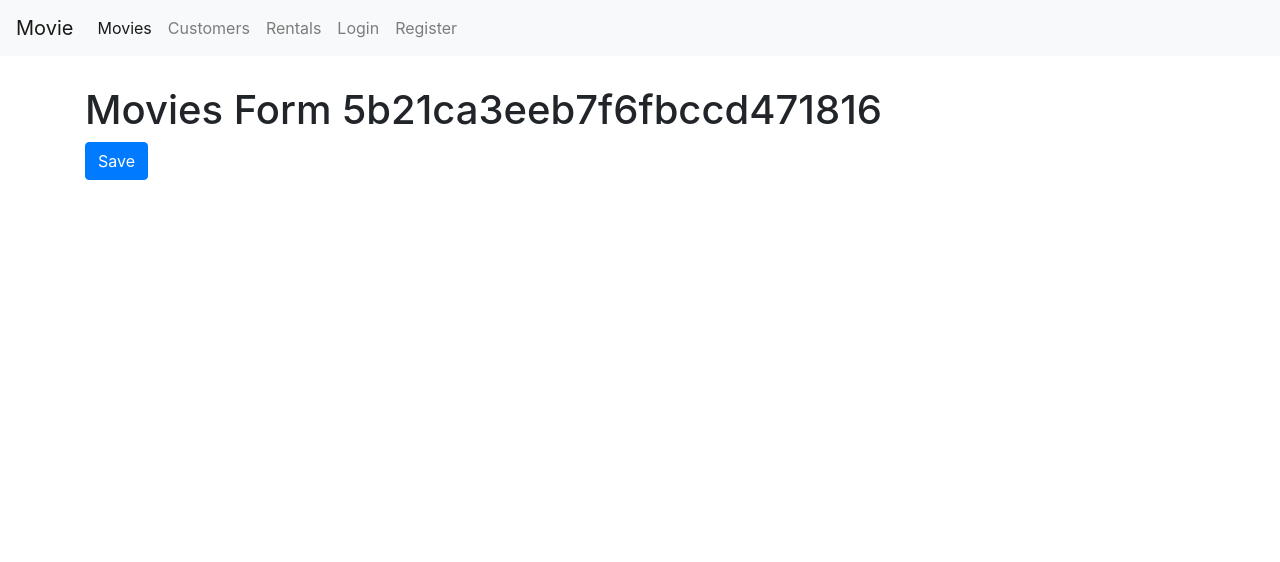
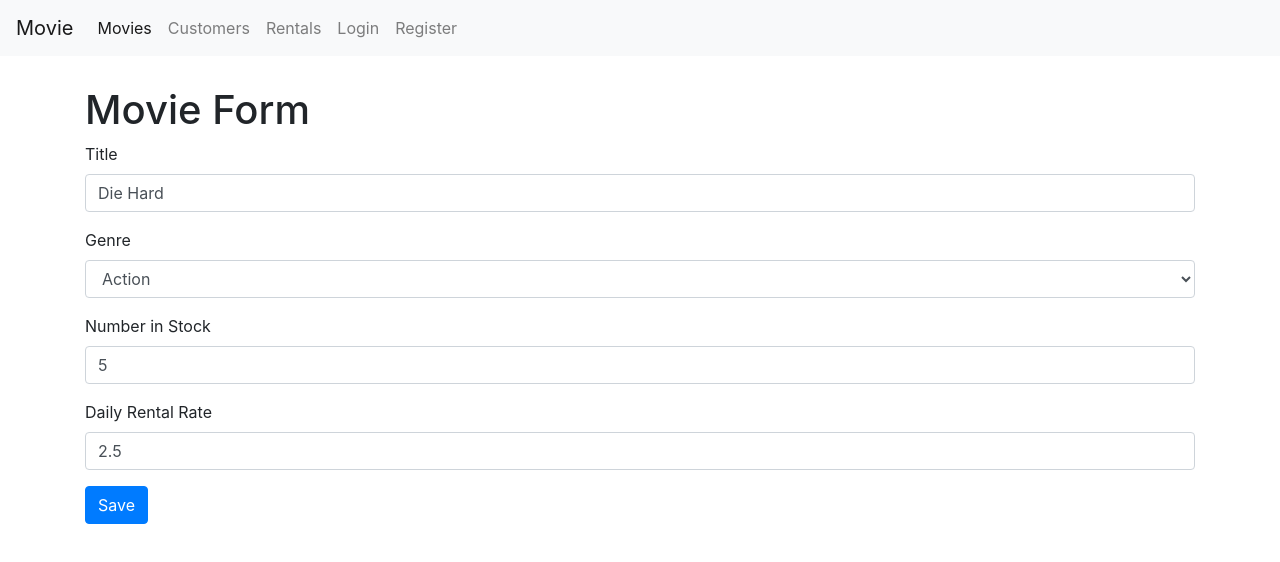
Before and after one commit to trachuynh2014/Movie-Rent, a React (Create React App) app: page /movies/5b21ca3eeb7f6fbccd471816 in a window 1280 px wide. Shown: the top 562 px of the page. Built offline with nearby package versions, Linux system fonts and the light colour scheme.

Commit message:
fixed bugs, changed moviesForm, added button to push new movie to database

```diff
--- a/src/components/movies.jsx
+++ b/src/components/movies.jsx
@@ -4,6 +4,7 @@
 import { paginate } from "./../utils/paginate";
 import { getMovies } from "./../services/fakeMovieService";
 import { getGenres } from "./../services/fakeGenreService";
+import { Link } from "react-router-dom";
 import MoviesTable from "./moviesTable";
 import _ from "lodash";
 class Movies extends Component {
@@ -88,6 +89,13 @@
           />
         </div>
         <div className="col">
+          <Link
+            to="/movies/new"
+            className="btn btn-primary"
+            style={{ marginBottom: 20 }}
+          >
+            New Movie
+          </Link>
           <p style={{ fontWeight: "bold" }}>
             Showing {totalCount} movies in the database
           </p>
--- a/src/components/moviesForm.jsx
+++ b/src/components/moviesForm.jsx
@@ -1,16 +1,80 @@
-import React, { Component } from "react";
+import React from "react";
+import Joi from "joi-browser";
+import Form from "./common/form";
+import { getMovie, saveMovie } from "./../services/fakeMovieService";
+import { getGenres } from "./../services/fakeGenreService";
+class MoviesForm extends Form {
+  state = {
+    data: {
+      title: "",
+      genreId: "",
+      numberInStock: "",
+      dailyRentalRate: "",
+    },
+    // việc đề cập genres ở đây là cho cái renderSelect (là 1 dropdownList với các genres)
+    genres: [],
+    errors: {},
+  };
 
-class MoviesForm extends Component {
+  schema = {
+    _id: Joi.string(),
+    title: Joi.string().required().label("Title"),
+    genreId: Joi.string().required().label("Genres"),
+    numberInStock: Joi.number()
+      .integer()
+      .min(0)
+      .max(100)
+      .required()
+      .label("Number in Stock"),
+    dailyRentalRate: Joi.number()
+      .min(0)
+      .max(10)
+      .required()
+      .label("Daily Rental Rate"),
+  };
+
+  componentDidMount() {
+    const genres = getGenres();
+    // re-render lần 1
+    this.setState({ genres });
+
+    const movieId = this.props.match.params.id;
+    if (movieId === "new") return;
+
+    const movie = getMovie(movieId);
+    if (!movie) return this.props.history.replace("/not-found");
+    // re-render lần 2 với các properties của movie object
+    this.setState({ data: this.mapToViewModel(movie) });
+  }
+  // việc tạo ra method này nhằm mục đích thể hiện dữ liệu specifically ở cái logic Form. Tại vì
+  // database của t mang 1 mục đích general. Do đó, để phục vụ cho việc display properties ở cái form này,
+  // t cần 1 method sao cho t phải tạo ra một object với các property giống với data ở state
+  mapToViewModel(movie) {
+    return {
+      _id: movie._id,
+      title: movie.title,
+      genreId: movie.genre._id,
+      numberInStock: movie.numberInStock,
+      dailyRentalRate: movie.dailyRentalRate,
+    };
+  }
+  doSubmit = () => {
+    // lưu một bộ phim và sẽ push nó vào cái array movies.
+    saveMovie(this.state.data);
+    // sau khi lưu xong sẽ điều hướng quay về movie
+    this.props.history.push("/movies");
+  };
   render() {
     return (
       <div>
-        <h1>Movies Form {this.props.match.params.id} </h1>
-        <button
-          className="btn btn-primary"
-          onClick={() => this.props.history.push("/movies")}
-        >
-          Save
-        </button>
+        <h1>Movie Form</h1>
+        <form onSubmit={this.handleSubmit}>
+          {this.renderInput("title", "Title")}
+          {this.renderSelect("genreId", "Genre", this.state.genres)}
+          {this.renderInput("numberInStock", "Number in Stock")}
+          {this.renderInput("dailyRentalRate", "Daily Rental Rate")}
+          {this.renderButton("Save")}
+        </form>
       </div>
     );
   }
--- a/src/services/fakeMovieService.js
+++ b/src/services/fakeMovieService.js
@@ -79,13 +79,13 @@
 
 export function saveMovie(movie) {
   let movieInDb = movies.find((m) => m._id === movie._id) || {};
-  movieInDb.name = movie.name;
+  movieInDb.title = movie.title;
   movieInDb.genre = genresAPI.genres.find((g) => g._id === movie.genreId);
   movieInDb.numberInStock = movie.numberInStock;
   movieInDb.dailyRentalRate = movie.dailyRentalRate;
 
   if (!movieInDb._id) {
-    movieInDb._id = Date.now();
+    movieInDb._id = Date.now().toString();
     movies.push(movieInDb);
   }
 
```
